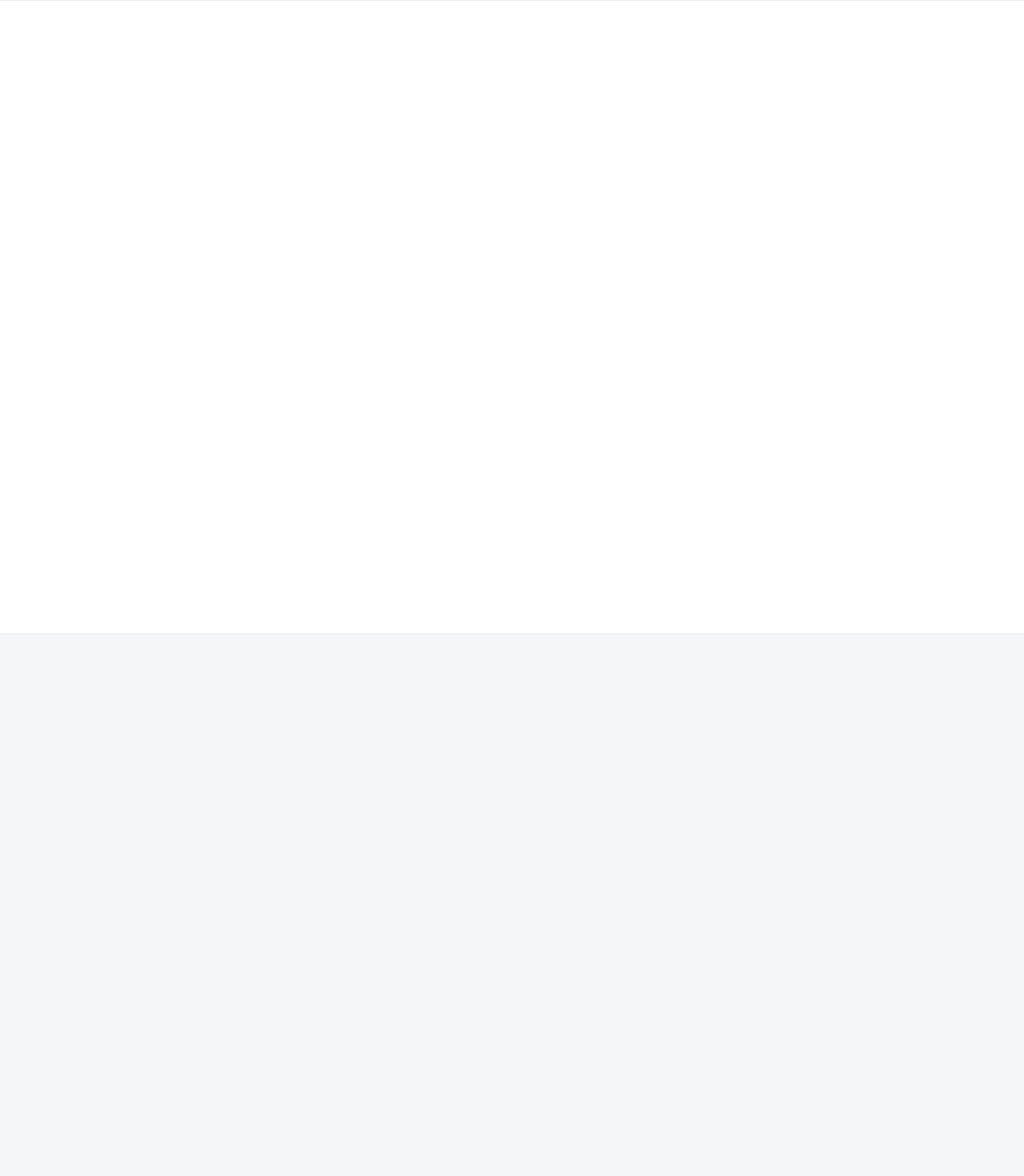
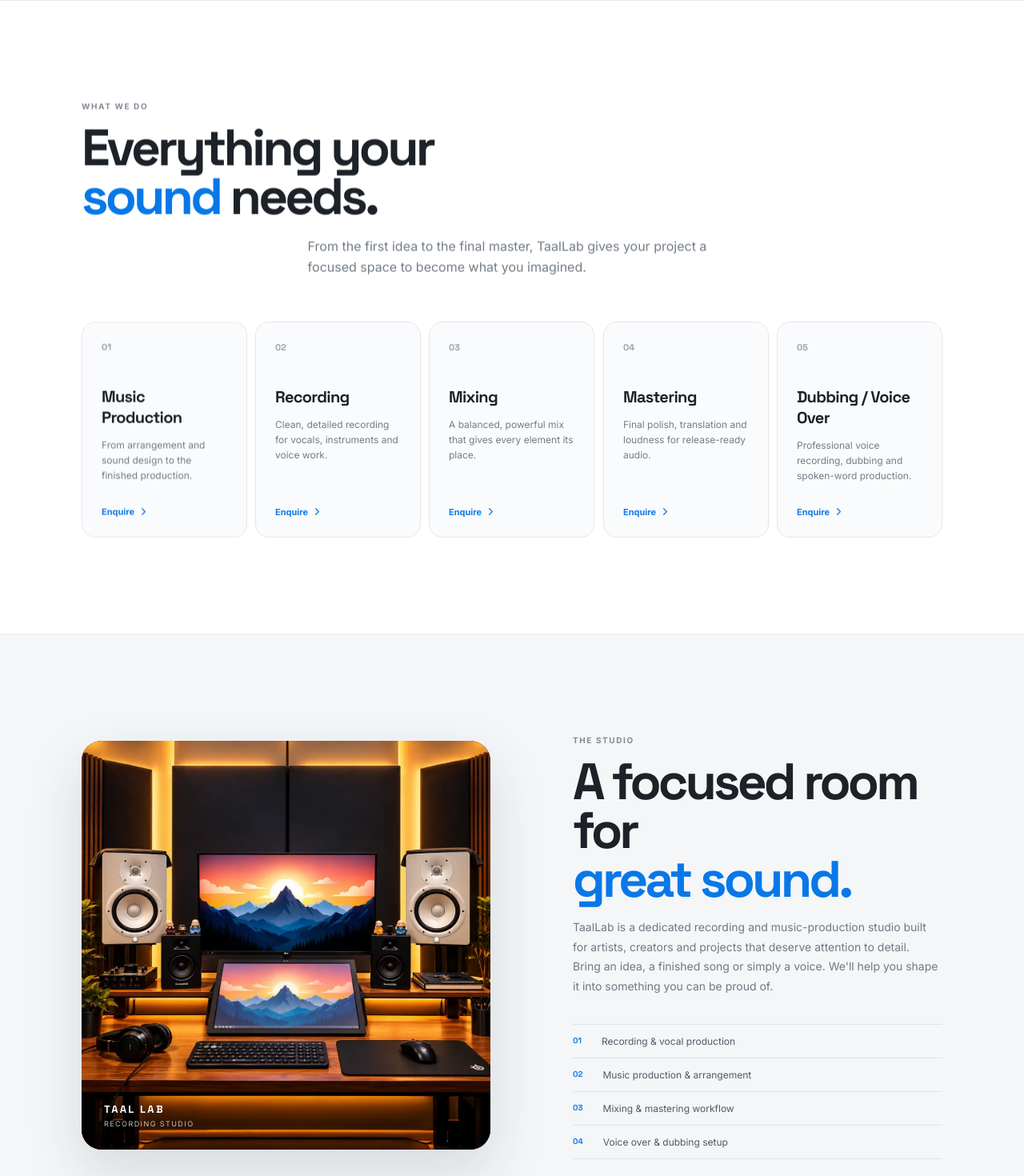
Before and after one commit to taallabstudio/webpage, a React (Vite) app: page / in a window 1280 px wide. Shown: the part 1520-2990 px from the top of the page at 80% size. Built offline with nearby package versions, Linux system fonts and the light colour scheme.

Commit message:
Fix scroll reveal CSS using tutorial show class

```diff
--- a/src/styles.css
+++ b/src/styles.css
@@ -934,3 +934,50 @@ html{scroll-behavior:smooth}
 #contact .scroll-reveal-item:nth-child(2){transition-delay:100ms !important}
 #contact .scroll-reveal-item:nth-child(3){transition-delay:200ms !important}
 #contact .scroll-reveal-item:nth-child(4){transition-delay:300ms !important}
+
+
+/* FINAL TUTORIAL SCROLL REVEAL
+   IntersectionObserver toggles .show.
+   Fade + translate on enter and reverse on exit. */
+.landing .site-section.reveal-on-scroll .reveal,
+.landing .contact-section.reveal-on-scroll .reveal {
+  opacity:0 !important;
+  transform:translate3d(0,60px,0) !important;
+  transition:opacity 900ms ease, transform 900ms ease !important;
+  will-change:opacity,transform;
+}
+.landing .site-section.reveal-on-scroll .reveal.show,
+.landing .contact-section.reveal-on-scroll .reveal.show {
+  opacity:1 !important;
+  transform:translate3d(0,0,0) !important;
+}
+
+#services .service-card.reveal:nth-child(1){transition-delay:0ms !important}
+#services .service-card.reveal:nth-child(2){transition-delay:100ms !important}
+#services .service-card.reveal:nth-child(3){transition-delay:200ms !important}
+#services .service-card.reveal:nth-child(4){transition-delay:300ms !important}
+#services .service-card.reveal:nth-child(5){transition-delay:400ms !important}
+
+#studio .equipment-list .reveal:nth-child(1){transition-delay:0ms !important}
+#studio .equipment-list .reveal:nth-child(2){transition-delay:100ms !important}
+#studio .equipment-list .reveal:nth-child(3){transition-delay:200ms !important}
+#studio .equipment-list .reveal:nth-child(4){transition-delay:300ms !important}
+
+#book-session .booking-detail:nth-child(1){transition-delay:0ms !important}
+#book-session .booking-detail:nth-child(2){transition-delay:120ms !important}
+
+#contact .contact-grid .reveal:nth-child(1){transition-delay:0ms !important}
+#contact .contact-grid .reveal:nth-child(2){transition-delay:100ms !important}
+#contact .contact-grid .reveal:nth-child(3){transition-delay:200ms !important}
+#contact .contact-grid .reveal:nth-child(4){transition-delay:300ms !important}
+
+@media(max-width:760px){
+  .landing .site-section.reveal-on-scroll .reveal,
+  .landing .contact-section.reveal-on-scroll .reveal{
+    transform:translate3d(0,35px,0) !important;
+  }
+  .landing .site-section.reveal-on-scroll .reveal.show,
+  .landing .contact-section.reveal-on-scroll .reveal.show{
+    transform:translate3d(0,0,0) !important;
+  }
+}
```
